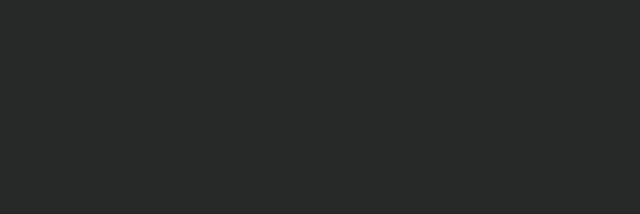
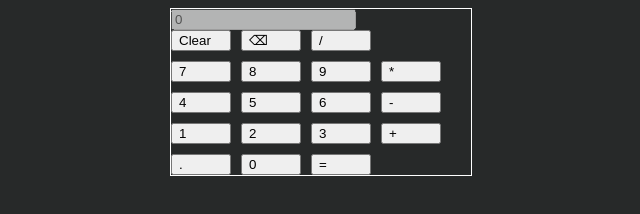
Before and after one commit to pabrokim/Calculator, a plain HTML site: page index.html in a window 1280 px wide. Shown: the whole page, without its empty margins (319-959 px from the left). Drawn offline with Linux system fonts and the light colour scheme.

Commit message:
Modify button alignment

```diff
--- a/index.html
+++ b/index.html
@@ -9,6 +9,48 @@
     <script src="script.js" defer></script>
 </head>
 <body>
+    <div class="calc">
+        <input type='text' id="displ" value="0" disabled>
+        <div class="buttons">
+            <div class="buttons">
+                <button class="btn" id="clearBtn">Clear</button>
+                <button class="btn">⌫</button>
+                <button class="btn oprs">/</button>
+            </div>
 
+            <div class="buttons">
+                <button class="btn nums">7</button>
+                <button class="btn nums">8</button>
+                <button class="btn nums">9</button>
+                <button class="btn oprs">*</button>
+            </div>
+            <div class="buttons">
+                <button class="btn nums">4</button>
+                <button class="btn nums">5</button>
+                <button class="btn nums">6</button>
+                <button class="btn oprs">-</button>
+            </div>
+            <div class="buttons">
+                <button class="btn nums">1</button>
+                <button class="btn nums">2</button>
+                <button class="btn nums">3</button>
+                <button class="btn oprs">+</button>
+            </div>
+            <div class="buttons">
+                <button class="btn">.</button>
+                <button class="btn nums">0</button>
+                <button class="btn" id="equal">=</button>
+
+            </div>
+
+
+
+
+
+
+
+
+        </div>
+    </div>
 </body>
 </html>
```
